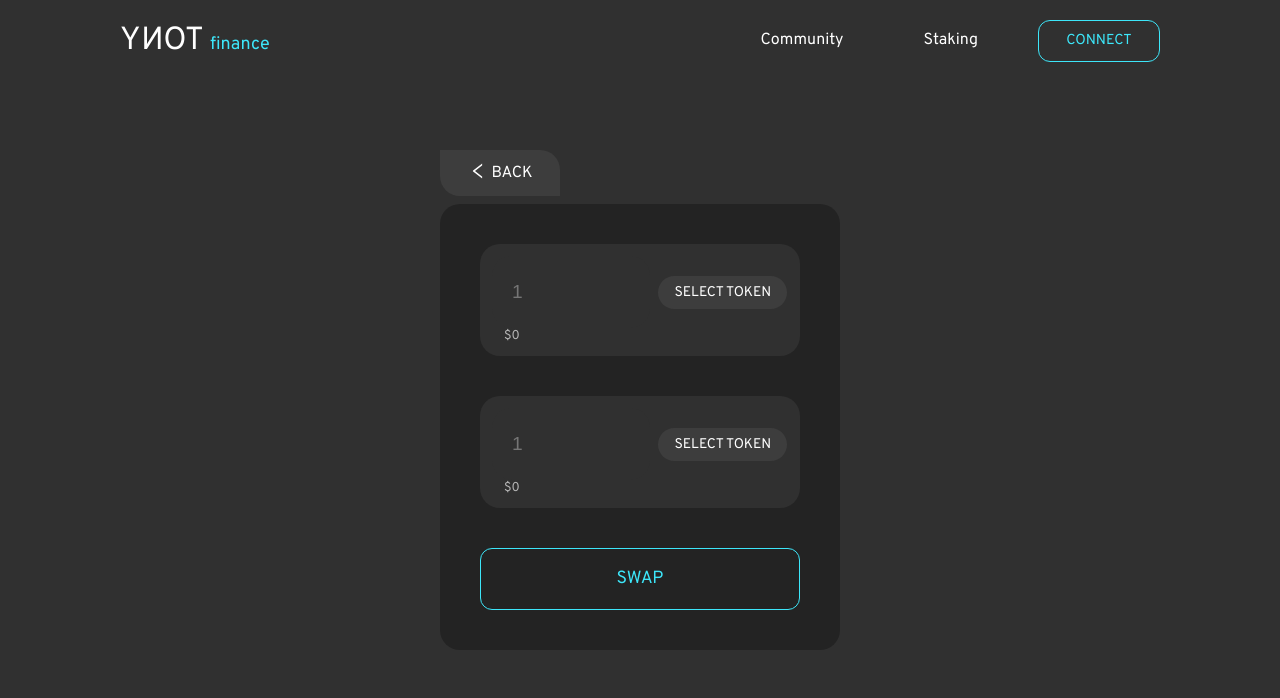
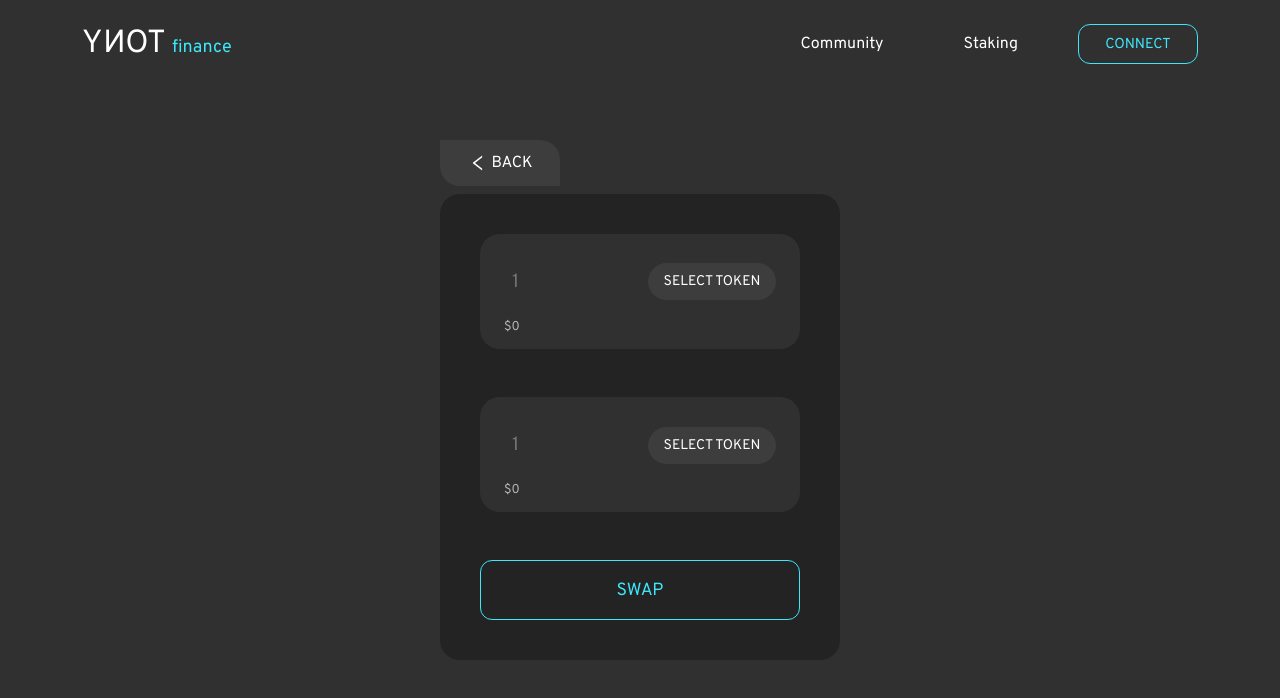
Before and after one commit to ynot-yourtruce/ynot-app-interface, a React (Create React App) app: page /swap in a window 1280 px wide. Shown: the top 698 px of the page. Built offline with nearby package versions, Linux system fonts and the light colour scheme.

Commit message:
Added Bootstrap with small fixes

```diff
--- a/package.json
+++ b/package.json
@@ -7,6 +7,7 @@
     "@testing-library/jest-dom": "^5.11.4",
     "@testing-library/react": "^11.1.0",
     "@testing-library/user-event": "^12.1.10",
+    "bootstrap": "^5.0.2",
     "react": "^17.0.2",
     "react-dom": "^17.0.2",
     "react-icons": "^4.2.0",
--- a/src/App.js
+++ b/src/App.js
@@ -1,4 +1,5 @@
 import {Component} from "react";
+import 'bootstrap/dist/css/bootstrap.min.css';
 import "./style/app.scss";
 import {
   BrowserRouter as Router,Redirect,
--- a/src/style/app.scss
+++ b/src/style/app.scss
@@ -11,10 +11,6 @@ img{
     max-width: 100%;
 }
 
-.container{
-    padding-left: 120px;
-    padding-right: 120px;
-}
 
 section{
     min-height: 100vh;
@@ -32,7 +28,7 @@ section{
     line-height: 60px;
     height: 60px;
     border-radius: 12px;
-    // box-shadow: 0 0 7px 0px white;
+    padding: 0;
     text-transform: uppercase;
     font-size: 1.1rem;
     text-align: center;
@@ -116,8 +112,8 @@ header{
     color: white;
     text-decoration: none;
     svg{
-        position: relative;
-        top: 4px;
+        // position: relative;
+        // top: 4px;
         font-size: 20px;
         margin-right: 4px;
         // font-size: 24px;
@@ -186,9 +182,9 @@ header{
                 margin-left: 8px;
                 display: inline-block;
                 svg{
-                    position: relative;
+                    // position: relative;
                     height: 14px;
-                    top: 3px;
+                    // top: 3px;
                 }
             }
         }
@@ -441,8 +437,8 @@ header{
 .cursorP{
     cursor: pointer;
     svg{
-        position: relative;
-        top: 3px;
+        // position: relative;
+        // top: 3px;
     }
 }
 
```
Also changed, not shown: 1 other file (tests, documents, lock files or other folders).
